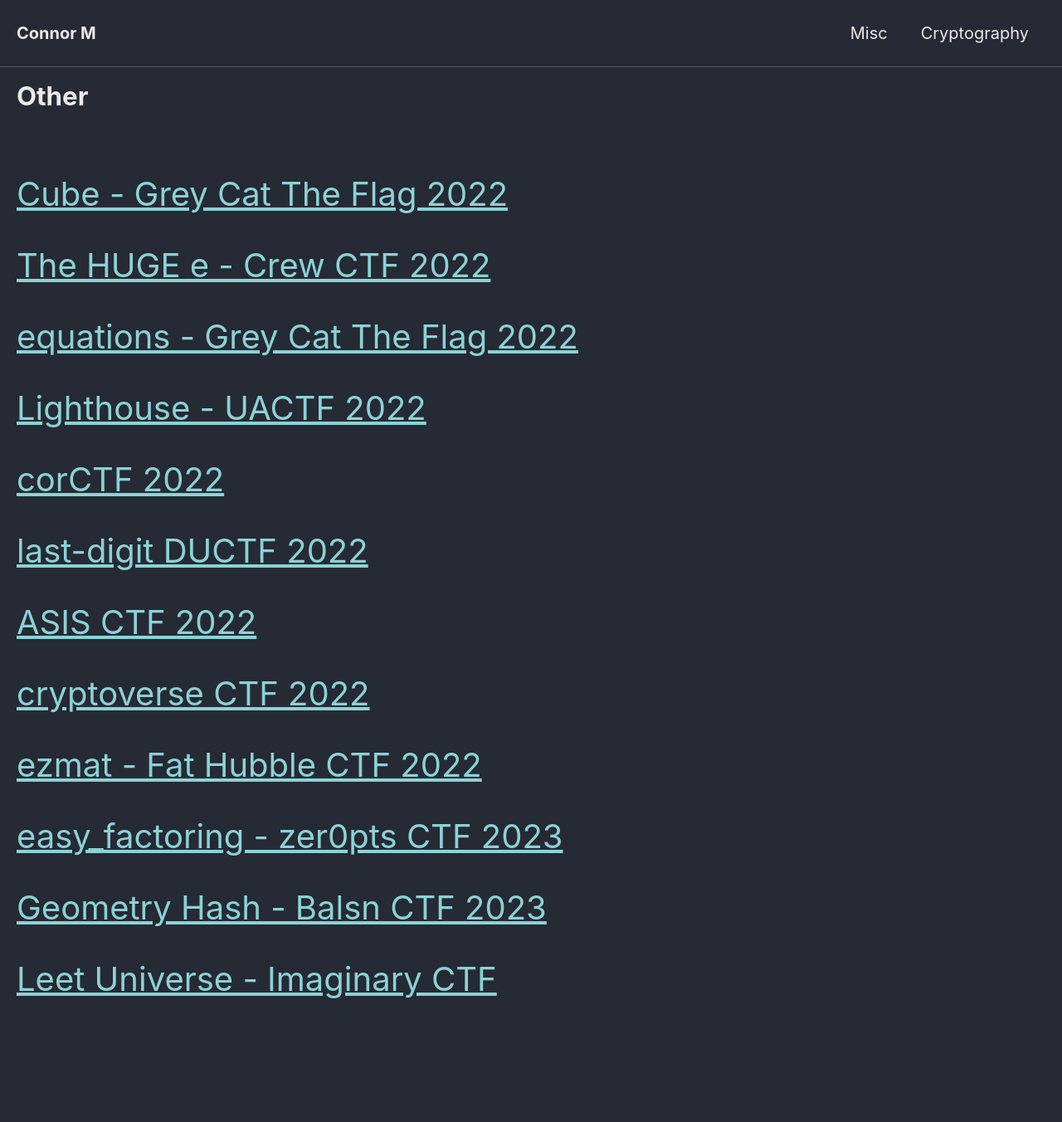
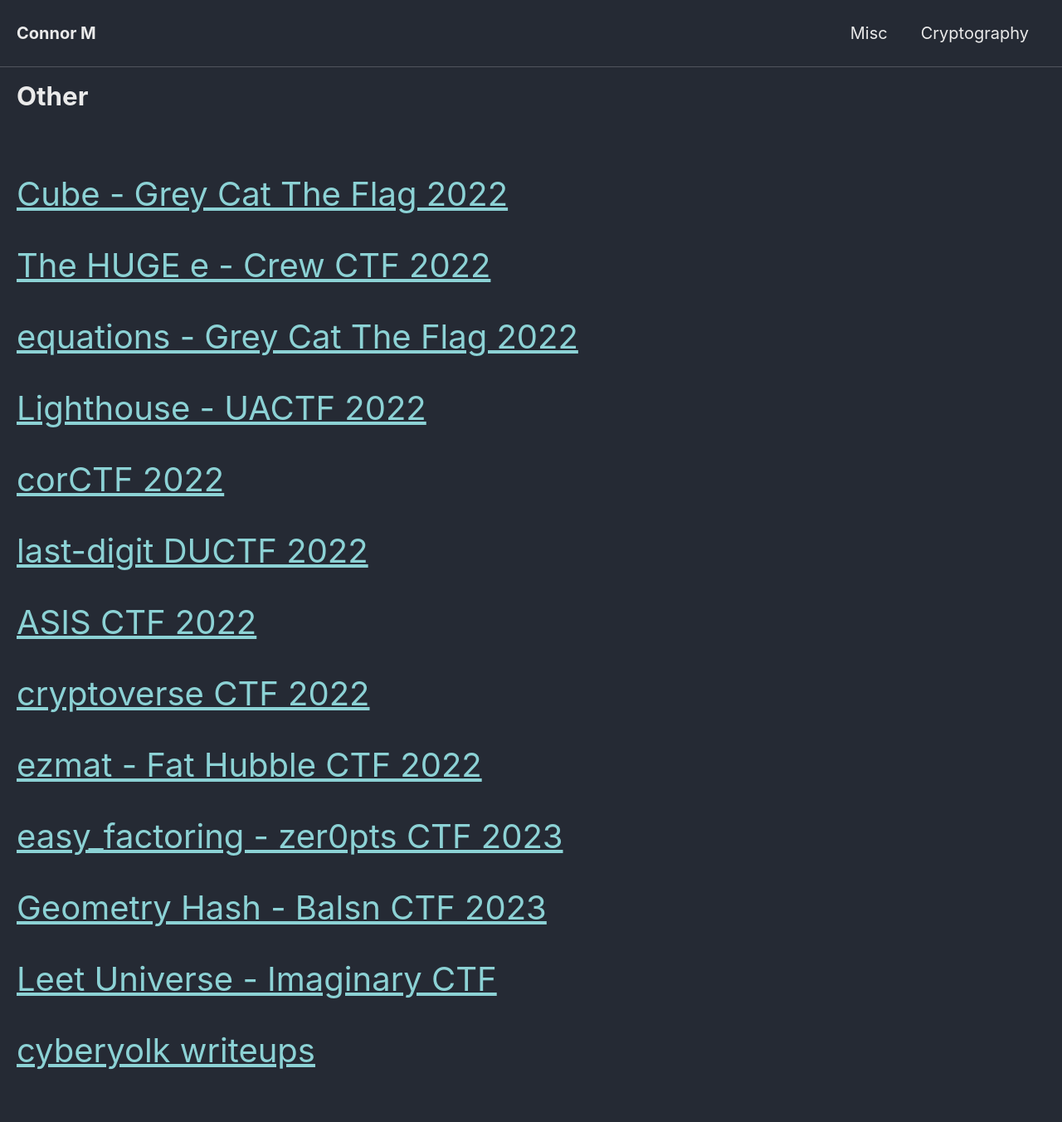
Before and after one commit to Connor-McCartney/Connor-McCartney.github.io, a Jekyll site: the page built from _pages/cryptography/other/other.md, in a window 1280 px wide. Shown: the whole page at 83% size. Built offline with Jekyll 4.4.1, drawn with Linux system fonts in a browser that asks for light colours; cached includes are drawn as plain includes; before the commit the page ends 1266 px from its top, so only the background shows below that.

Commit message:
Update other.md

```diff
--- a/_pages/cryptography/other/other.md
+++ b/_pages/cryptography/other/other.md
@@ -39,3 +39,6 @@ title: Other
 
 
 <span style="font-size:2em;">   [Leet Universe - Imaginary CTF](/cryptography/other/Leet-Universe-ImaginaryCTF) </span> <br>
+
+
+<span style="font-size:2em;">   [cyberyolk writeups](/cryptography/other/cyberyolk-writeups) </span> <br>
```
